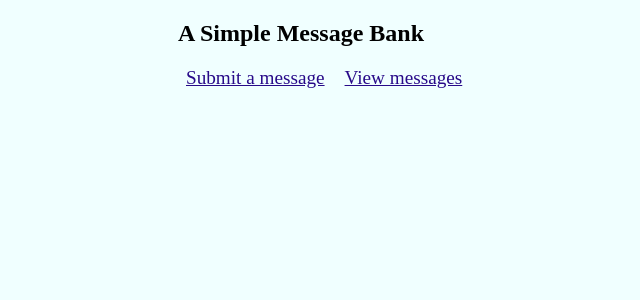
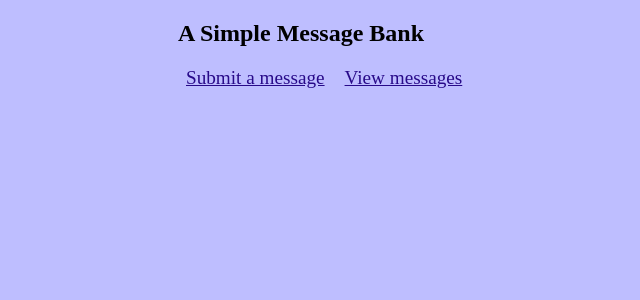
Before and after one commit to askpl00/flask_hw3_16B, a Flask app: page / in a window 1280 px wide. Shown: the top 300 px of the page, without its empty margins (12-652 px from the left). Run offline with Flask 3, Linux system fonts and the light colour scheme.

Commit message:
update app.py and view

```diff
--- a/static/style.css
+++ b/static/style.css
@@ -1,6 +1,6 @@
 
 body {
-    background-color: azure;
+    background-color: rgb(190, 190, 255);
     max-width: 900px;
     margin: 0 auto;
 }
```
